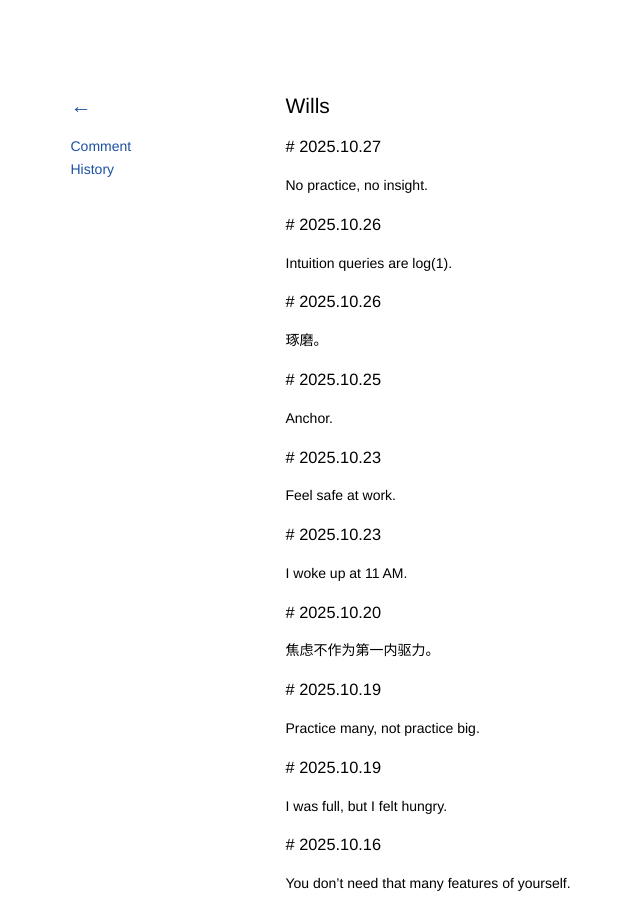
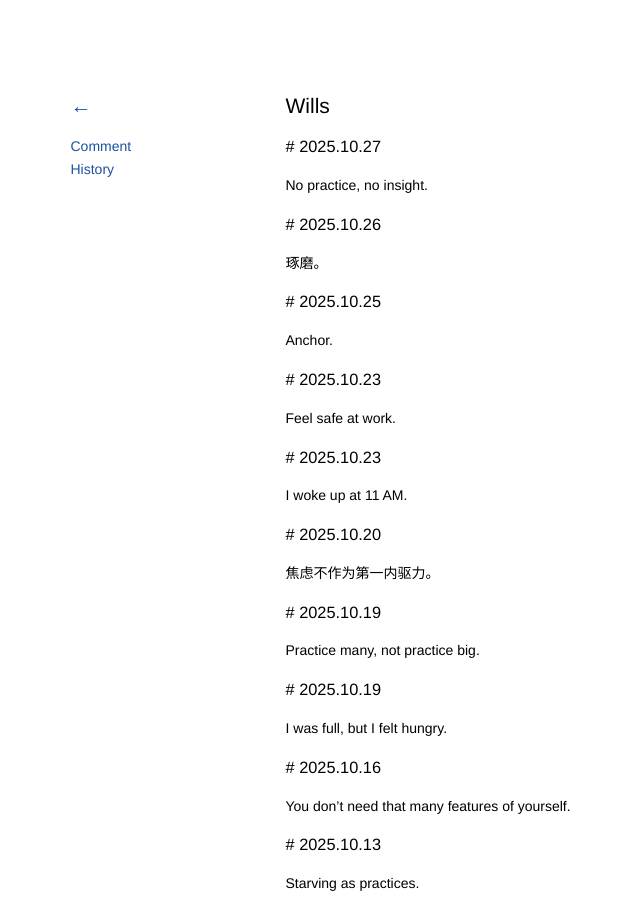
Before and after one commit to kidlj/awei, a Jekyll site: the page built from _wiki/wills.md, in a window 1280 px wide and 900 px high. Shown: the whole window, without its empty margins (62-702 px from the left). Built offline with Jekyll 4.4.1, drawn with Linux system fonts in a browser that asks for light colours.

Commit message:
udpate wills

```diff
--- a/_wiki/wills.md
+++ b/_wiki/wills.md
@@ -5,10 +5,6 @@ title: Wills
 ### 2025.10.27
 
 No practice, no insight.
-
-### 2025.10.26
-
-Intuition queries are log(1).
 
 ### 2025.10.26
 
```
